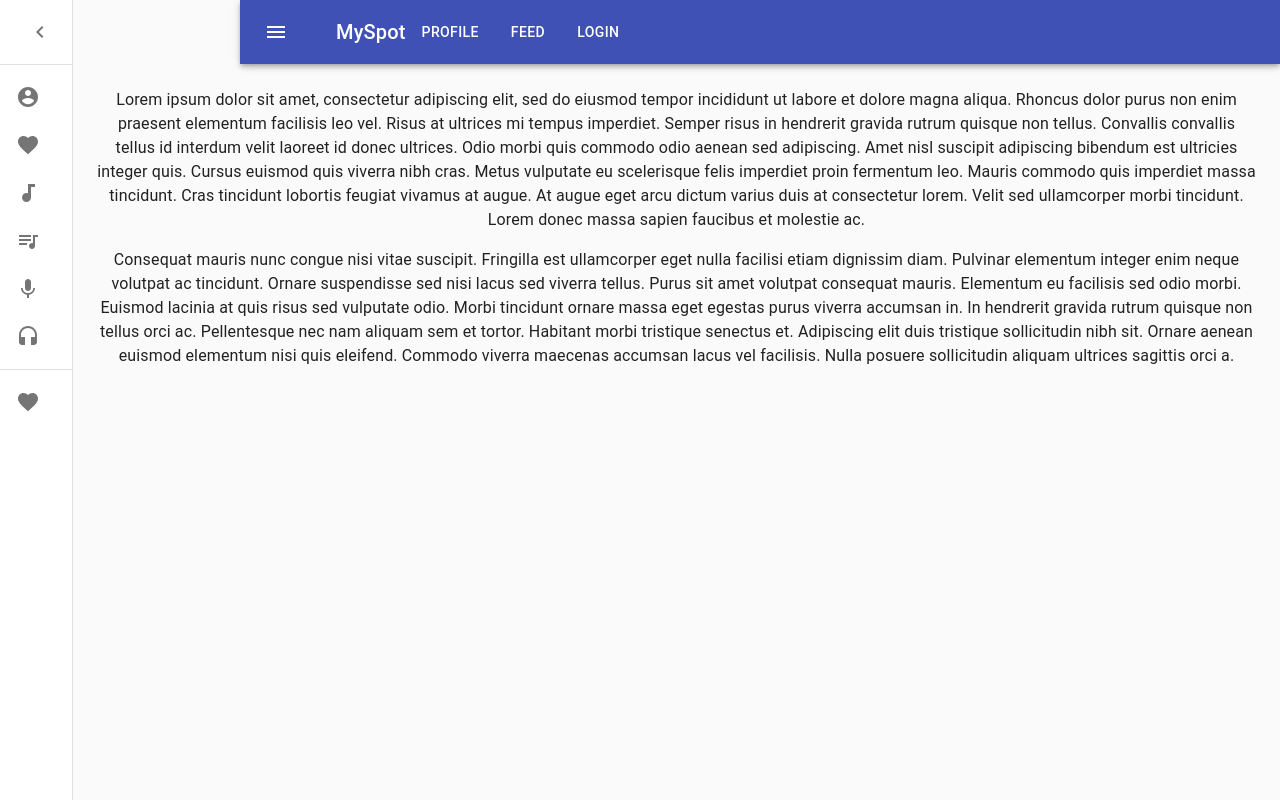
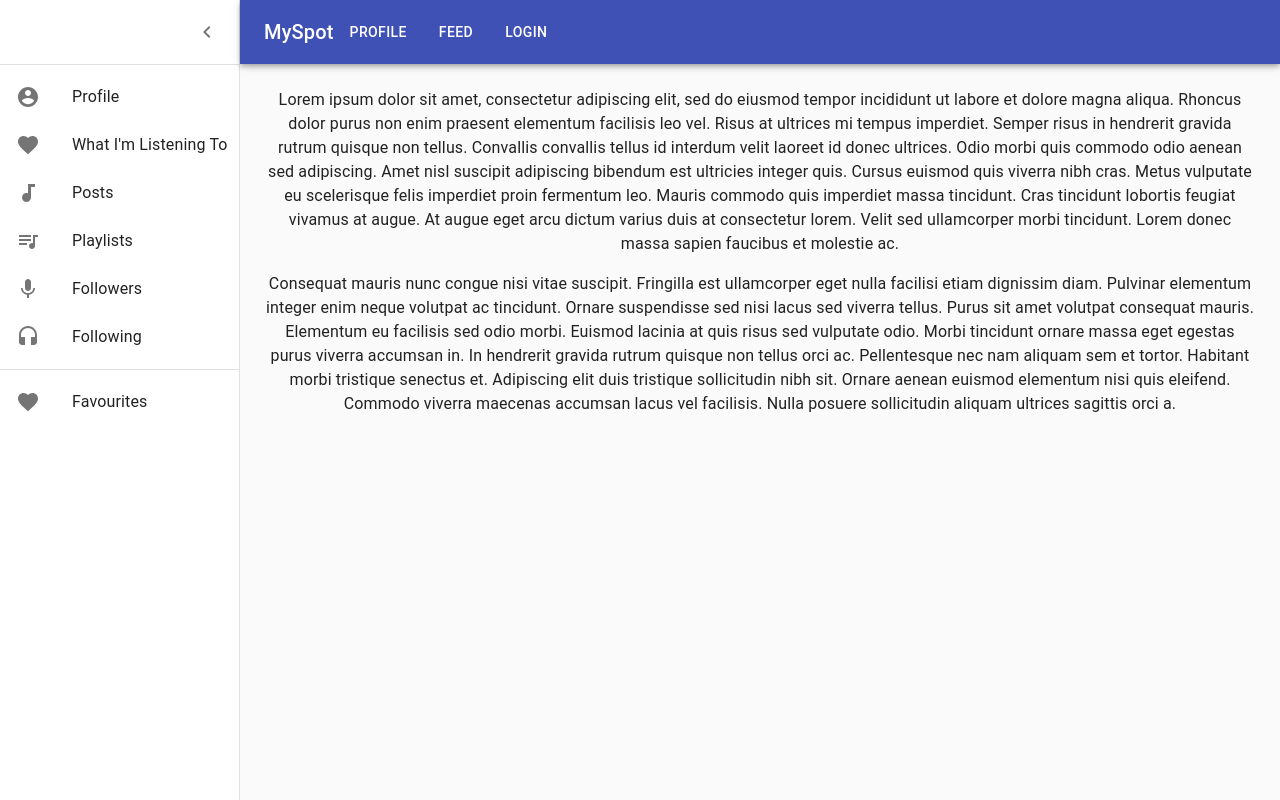
Before and after one commit to sarchst/myspot, a React (Create React App) app: page / in a window 1280 px wide. Built offline with nearby package versions, Linux system fonts and the light colour scheme.

Commit message:
connected side bar to store and now appbar/sidebar work in tandem

```diff
--- a/src/components/Appbar.js
+++ b/src/components/Appbar.js
@@ -84,17 +84,8 @@ class Appbar extends React.Component {
     }
 
     handleDrawerOpen = () => {
-        // setOpen(true);
-        // this.setState({ open: true })
         this.props.toggleSidebar();
     };
-
-    handleDrawerClose = () => {
-        // setOpen(false);
-        // this.setState({ open: false })
-        this.props.toggleSidebar();
-    };
-
 
 
     render() {
@@ -115,7 +106,7 @@ class Appbar extends React.Component {
                         onClick={this.handleDrawerOpen}
                         edge="start"
                         className={clsx(classes.menuButton, {
-                            [classes.hide]: this.state.open,
+                            [classes.hide]: this.props.open,
                         })}
                     >
                         <MenuIcon />
--- a/src/components/MiniDrawer.js
+++ b/src/components/MiniDrawer.js
@@ -24,6 +24,9 @@ import MicIcon from './node_modules/@material-ui/icons/Mic';
 import FavoriteIcon from './node_modules/@material-ui/icons/Favorite';
 import QueueMusicIcon from './node_modules/@material-ui/icons/QueueMusic';
 import PlayCircleFilledIcon from './node_modules/@material-ui/icons/PlayCircleFilled';
+
+// THIS WAS EXAMPLE CODE DOWNLOADED FROM MATERIAL UI
+// MIKAYLA CREATED THE APPBAR AND SIDE BAR COMPONENTS BASED ON THIS CODE
 
 
 const drawerWidth = 240;
--- a/src/components/Sidebar.js
+++ b/src/components/Sidebar.js
@@ -1,11 +1,8 @@
 import React from 'react';
 import clsx from 'clsx';
 
-import { withStyles } from '@material-ui/core/styles';
 
 import Drawer from '@material-ui/core/Drawer';
-import AppBar from '@material-ui/core/AppBar';
-import Toolbar from '@material-ui/core/Toolbar';
 import List from '@material-ui/core/List';
 import CssBaseline from '@material-ui/core/CssBaseline';
 import Typography from '@material-ui/core/Typography';
@@ -27,6 +24,10 @@ import FavoriteIcon from '@material-ui/icons/Favorite';
 import PublicIcon from '@material-ui/icons/Public';
 import QueueMusicIcon from '@material-ui/icons/QueueMusic';
 import PlayCircleFilledIcon from '@material-ui/icons/PlayCircleFilled';
+
+import { connect } from 'react-redux';
+import { withStyles } from '@material-ui/core/styles';
+import { toggleSidebar } from '../app/actions';
 
 import Appbar from './Appbar';
 
@@ -102,14 +103,8 @@ class Sidebar extends React.Component {
         this.state = { open: false }
     }
 
-    handleDrawerOpen = () => {
-        // setOpen(true);
-        this.setState({ open: true })
-    };
-
     handleDrawerClose = () => {
-        // setOpen(false);
-        this.setState({ open: false })
+        this.props.toggleSidebar();
     };
 
     getSidebarIcon = text => {
@@ -141,47 +136,16 @@ class Sidebar extends React.Component {
 
             <div className={classes.root}>
                 <CssBaseline />
-                {/* <AppBar
-                    position="fixed"
-                    className={clsx(classes.appBar, {
-                        [classes.appBarShift]: this.state.open,
-                    })}
-                >
-                    <Toolbar>
-                        <IconButton
-                            color="inherit"
-                            aria-label="open drawer"
-                            onClick={this.handleDrawerOpen}
-                            edge="start"
-                            className={clsx(classes.menuButton, {
-                                [classes.hide]: this.state.open,
-                            })}
-                        >
-                            <MenuIcon />
-                        </IconButton>
-                        <Typography variant="h6" noWrap>
-                            MySpot
-          </Typography>
-                        <Button variant="h6" color="inherit">
-                            Profile
-          </Button>
-                        <Button variant="h6" color="inherit">
-                            Feed
-                    </Button>
-                        <Button variant="h6" color="inherit">Login</Button>
-                    </Toolbar>
-                </AppBar> */}
-                {/* <Appbar /> */}
                 <Drawer
                     variant="permanent"
                     className={clsx(classes.drawer, {
-                        [classes.drawerOpen]: this.state.open,
-                        [classes.drawerClose]: !this.state.open,
+                        [classes.drawerOpen]: this.props.open,
+                        [classes.drawerClose]: !this.props.open,
                     })}
                     classes={{
                         paper: clsx({
-                            [classes.drawerOpen]: this.state.open,
-                            [classes.drawerClose]: !this.state.open,
+                            [classes.drawerOpen]: this.props.open,
+                            [classes.drawerClose]: !this.props.open,
                         }),
                     }}
                 >
@@ -244,4 +208,11 @@ class Sidebar extends React.Component {
     }
 }
 
-export default withStyles(styles, { withTheme: true })(Sidebar);
+const mapStateToProps = state => {
+    return {
+        open: state.isSidebarOpen
+    }
+}
+
+
+export default connect(mapStateToProps, { toggleSidebar })(withStyles(styles, { withTheme: true })(Sidebar));
```
